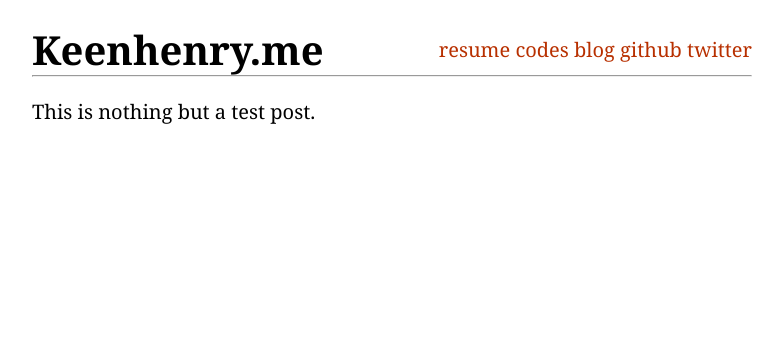
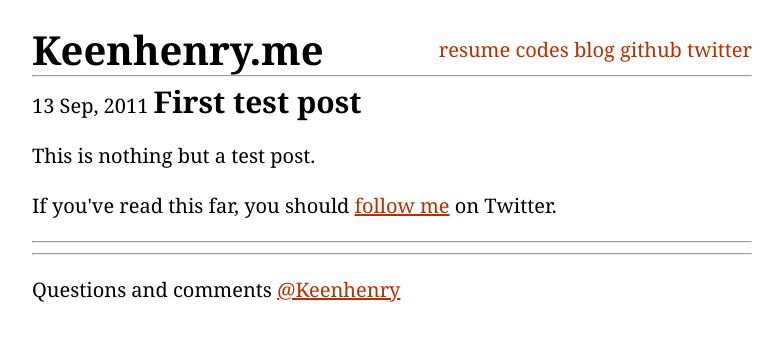
Before and after one commit to keenhenry/keenhenry.github.com, a Jekyll site: the page built from _posts/2011-09-13-first-test-post.html, in a window 1280 px wide. Shown: the top 341 px of the page, without its empty margins (248-1031 px from the left). Built offline with Jekyll 4.4.1, drawn with Linux system fonts in a browser that asks for light colours.

Commit message:
changed post layout

```diff
--- a/_layouts/post.html
+++ b/_layouts/post.html
@@ -1,30 +1,20 @@
 ---
 layout: default
-blog: true
 ---
 
-<header class='ten columns offset-by-four'>
-  <h1>{{ page.title }}</h1>
-</header>
-
-<div class='five columns offset-by-four gray'>
-  {{ page.date | date_to_string }}
+<article>
+  <time datetime="{{ page.date | xmlschema }}">{{ page.date | date: "%d %b, %Y" }}</time>
+  <h2>{{ page.title }}</h2>
+  {{ content }}
+</article>
+<p>If you've read this far, you should <a href="http://twitter.com/keenhenry">follow me</a> on Twitter.</p>
+<hr>
+<div id="paginator">
+  {% if page.previous %}
+    <a id="left" href="{{ page.previous.url }}" title="{{ page.previous.title }}">&larr; Older</a>
+  {% endif %}
+  {% if page.next %}
+    <a id="right" href="{{ page.next.url }}" title="{{ page.next.title }}">Newer &rarr;</a>
+  {% endif %}
 </div>
-
-<div class='five columns' id='tweet'>
-  <a href="http://twitter.com/share" class="twitter-share-button" data-text="{{ page.title }}" data-count="horizontal" data-via="Sirupsen" onClick="_gaq.push(['_trackEvent', 'Link', 'Click', 'Post Twitter Share']);">Tweet</a><script type="text/javascript" src="http://platform.twitter.com/widgets.js"></script>
-</div>
-
-<article class='ten columns offset-by-four'>
-  {{ content }}
-
-  <footer>
-    <p id='follow'>
-      If you've read this far, you should follow me on Twitter <a href="http://twitter.com/Sirupsen" onClick="_gaq.push(['_trackEvent', 'Link', 'Click', 'Post Twitter']);">here.</a>
-    </p>
-
-    <p id='questions'>
-      Questions and comments <a href="http://twitter.com/Sirupsen" onClick="_gaq.push(['_trackEvent', 'Link', 'Click', 'Post Twitter Feedback']);">@Sirupsen</a>
-    </p>
-  </footer>
-</article>
+{% include footer.html %}
--- a/_posts/2011-09-13-first-test-post.html
+++ b/_posts/2011-09-13-first-test-post.html
@@ -1,5 +1,5 @@
 ---
-layout: default
+layout: post
 title: First test post
 ---
 
```
